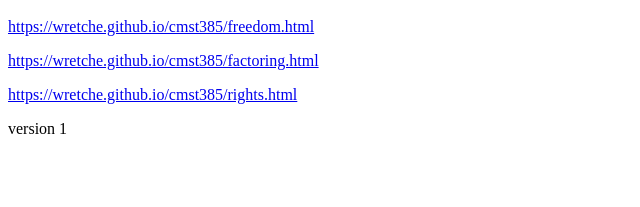
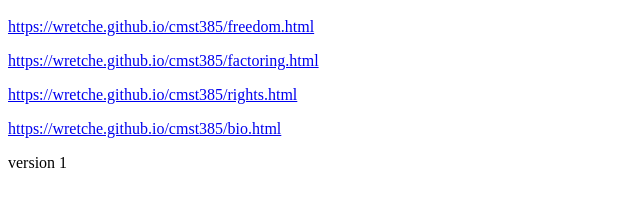
Before and after one commit to wretche/wretche.github.io, a plain HTML site: page index.html in a window 1280 px wide. Shown: the part 101-308 px from the top of the page, without its empty margins (0-640 px from the left). Drawn offline with Linux system fonts and the light colour scheme.

Commit message:
update index

```diff
--- a/index.html
+++ b/index.html
@@ -21,6 +21,12 @@
   </p>
 
   <p>
+    <p>
+    <a href="https://wretche.github.io/cmst385/bio.html">https://wretche.github.io/cmst385/bio.html</a>
+  </p>
+  </p>
+
+  <p>
     version 1
   </p>
 
```
